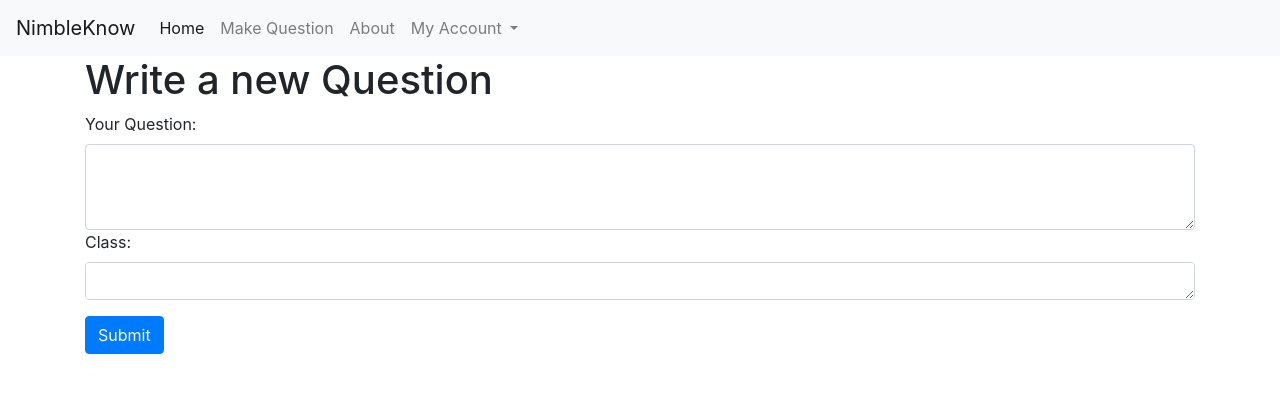
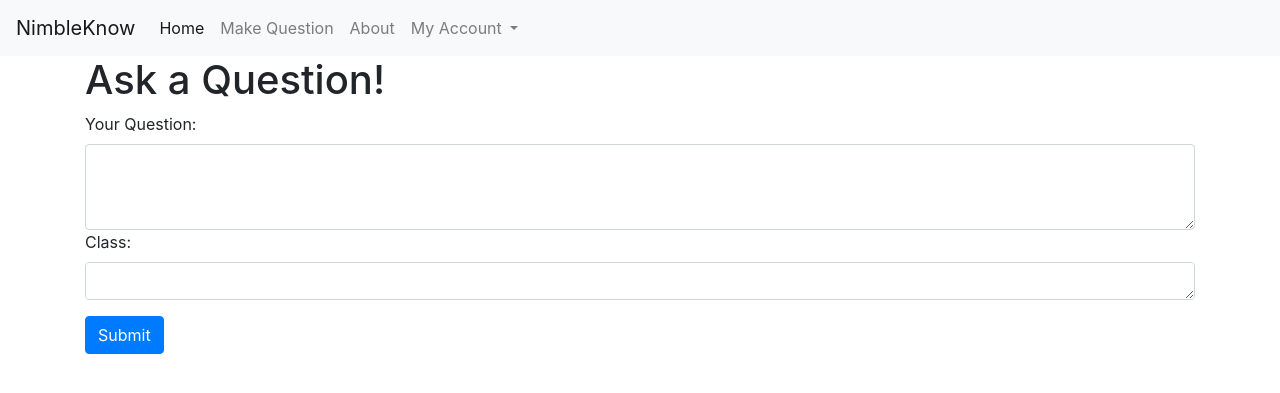
Before and after one commit to wwu-csci-497/csci-497-project-classroomfeedbacksystem, a Flask app: page /create in a window 1280 px wide. Shown: the top 393 px of the page. Run offline with Flask 2, Linux system fonts and the light colour scheme; the visitor is signed in with stand-in values (Sample User, id 1); data comes from the database, SQL or seed files in the repository; some libraries are stand-ins or nearby versions.

Commit message:
small change

```diff
--- a/flaskr/templates/review/create.html
+++ b/flaskr/templates/review/create.html
@@ -1,7 +1,7 @@
 {% extends 'base.html' %}
 {% block header %}
 <div class="container">
-  <h1>{% block title %}Write a new Question{% endblock %}</h1>
+  <h1>{% block title %}Ask a Question!{% endblock %}</h1>
 </div>
 {% endblock %}
 {% block content %}
```
